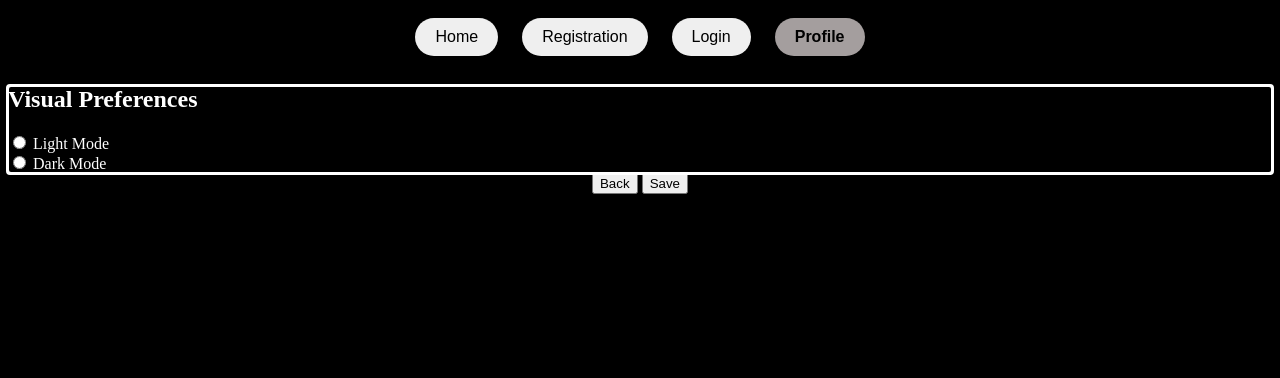
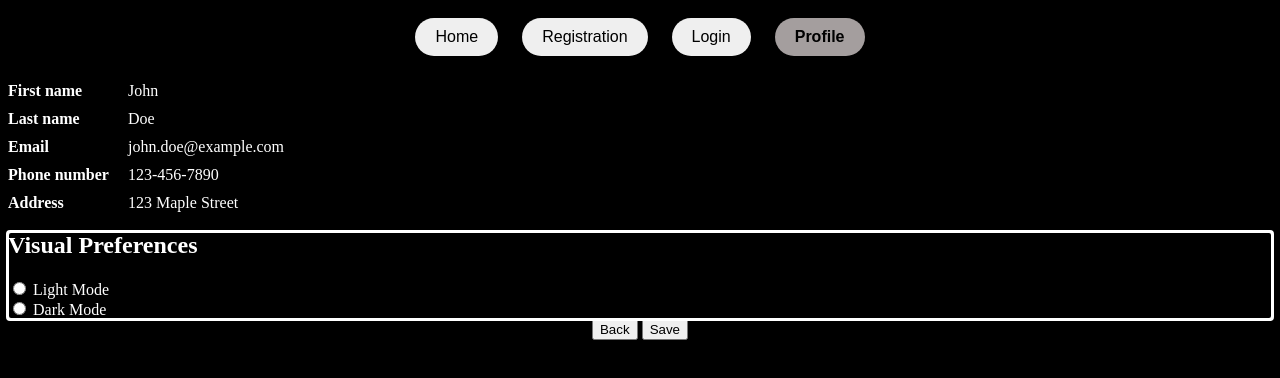
Before and after one commit to MaristArias/cmpt221shahadeh, a plain HTML site: page Project/Client/public/views/profile.html in a window 1280 px wide. Drawn offline with Linux system fonts and the light colour scheme.

Commit message:
morehtmlandcss

```diff
--- a/Project/Client/public/css/profile.css
+++ b/Project/Client/public/css/profile.css
@@ -28,3 +28,23 @@
   body{
     background-color: black;
   }
+  ol{
+    color: white;
+  }
+  .proflist {
+    padding-left: 0;
+  }
+
+  .proflist-item {
+    list-style-type: none; /* Hide default numbers */
+    position: relative;
+    padding-left: 120px; /* Adjust for label spacing */
+    margin-bottom: 10px; /* Optional: Add some spacing between items */
+  }
+
+  .proflist-item::before {
+    content: attr(data-label); /* Use the data-label for custom text */
+    position: absolute;
+    left: 0;
+    font-weight: bold;
+  }
--- a/Project/Client/public/views/profile.html
+++ b/Project/Client/public/views/profile.html
@@ -14,6 +14,15 @@
       <button class="navMenu" id="profButton">Profile</button>
     </div>
     <!-- do a form here (or a ul) that has editable fields for name and number and email, maybe do a light and dark mode too-->
+    <div id="profile">
+        <ol class="proflist">
+          <li class="proflist-item" data-label="First name">John</li>
+          <li class="proflist-item" data-label="Last name">Doe</li>
+          <li contenteditable="true" class="proflist-item" data-label="Email">john.doe@example.com</li>
+          <li contenteditable="true" class="proflist-item" data-label="Phone number">123-456-7890</li>
+          <li contenteditable="true" class="proflist-item" data-label="Address">123 Maple Street</li>
+        </ol>
+      </div>
 
     <div class="styleSelect">
     <h2>Visual Preferences</h2>
```
Also changed, not shown: Project/Client/public/views/registration.html (+4 -1 lines).
